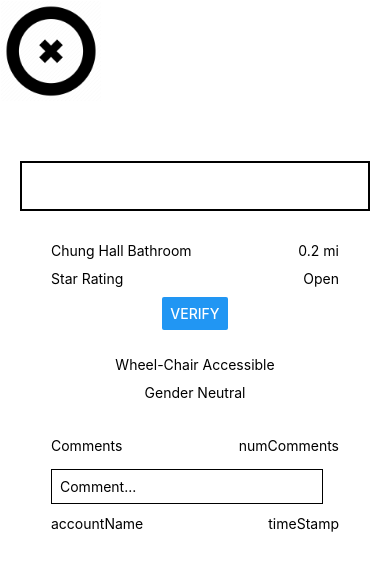
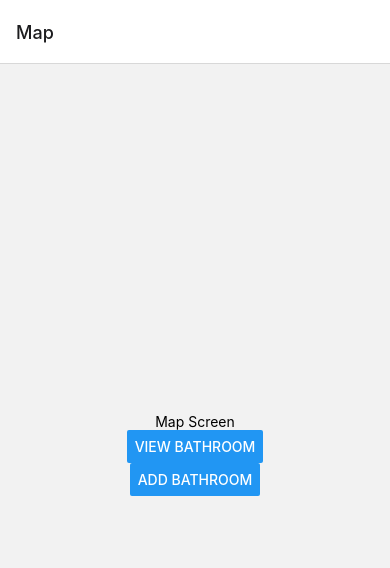
Before and after one commit to teamrocketuno/flushfinder, a React Native app in the folder frontend/: screen / in a window 390 px wide. Shown: the top 568 px of the page. Built offline with nearby package versions, Linux system fonts and the light colour scheme.

Commit message:
React Navigation
Navigate between pages
run:
npm install @react-navigation/native
npm install @react-navigation/native-stack
npx expo install react-native-screens react-native-safe-area-context

```diff
--- a/frontend/App.js
+++ b/frontend/App.js
@@ -1,12 +1,30 @@
 import { StatusBar } from 'expo-status-bar';
 import { Button, ScrollView, StyleSheet, Text, Image, TextInput, View } from 'react-native';
+import { NavigationContainer } from '@react-navigation/native';
+import { createNativeStackNavigator } from '@react-navigation/native-stack';
 
-export default function App() {
+function MapScreen({ navigation }) {
+  return (
+    <View style={{ flex: 1, alignItems: 'center', justifyContent: 'center' }}>
+      <Text>Map Screen</Text>
+      <Button
+        title="View Bathroom"
+        onPress={() => navigation.navigate('Bathroom')}
+      />
+      <Button
+        title="Add Bathroom"
+        onPress={() => navigation.navigate('AddBathroom')}
+      />
+    </View>
+  );
+}
+
+function BathroomScreen({ navigation }) {
   return (
     <View style={styles.appContainer}>
 
         <Image source={require('./ExitButton.png')}
-     style={{width: 100, height: 100}} />
+            style={{ width: 100, height: 100 }} />
 
         <View style={styles.centerExitBoxContainer}>
             <View style={styles.exitBox}></View>
@@ -53,8 +71,28 @@ export default function App() {
         </View>
 
     </View>
+  );
+}
 
+function AddBathroomScreen({ navigation }) {
+  return (
+    <View style={{ flex: 1, alignItems: 'center', justifyContent: 'center' }}>
+      <Text>Add a New Bathroom</Text>
+    </View>
+  );
+}
 
+const Stack = createNativeStackNavigator();
+
+export default function App() {
+  return (
+    <NavigationContainer>
+      <Stack.Navigator initialRouteName="Home">
+        <Stack.Screen name="Map" component={MapScreen} />
+        <Stack.Screen name="Bathroom" component={BathroomScreen} />
+        <Stack.Screen name="AddBathroom" component={AddBathroomScreen} />
+      </Stack.Navigator>
+    </NavigationContainer>
   );
 }
 
```
Also changed, not shown: frontend/package.json (+7 -3 lines), 1 other file (tests, documents, lock files or other folders). Lines whose indentation alone changed are shown as unchanged.
